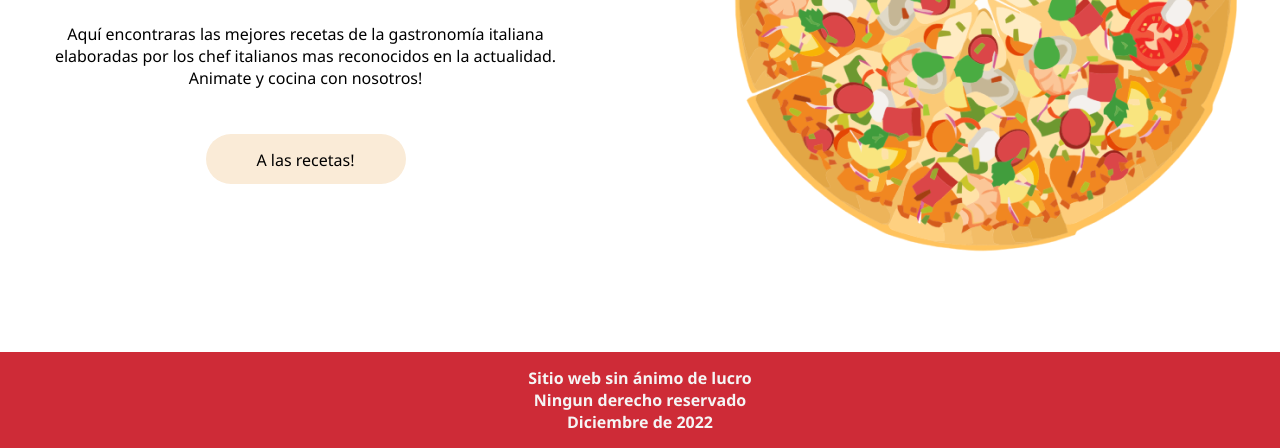
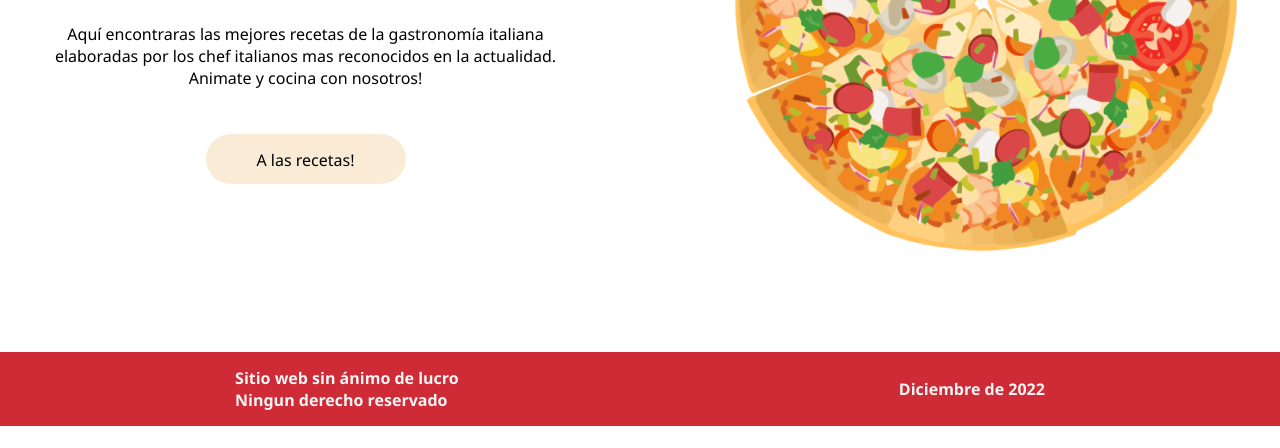
Before and after one commit to edoDev88/proyecto2, a plain HTML site: page index.html in a window 1280 px wide. Shown: the part 448-896 px from the top of the page. After the commit the page ends 874 px from the top, so only its background shows below. Drawn offline with Linux system fonts and the light colour scheme.

Commit message:
modificacion del footer a responsive

```diff
--- a/styles/styles.css
+++ b/styles/styles.css
@@ -222,3 +222,13 @@ footer span {
   font-weight: 600;
   color: rgba(245, 245, 245, 1);
 }
+
+@media (min-width: 768px) {
+  footer {
+    display: flex;
+    flex-flow: row wrap;
+    justify-content: space-around;
+    align-items: center;
+    text-align: left;
+  }
+}
```
